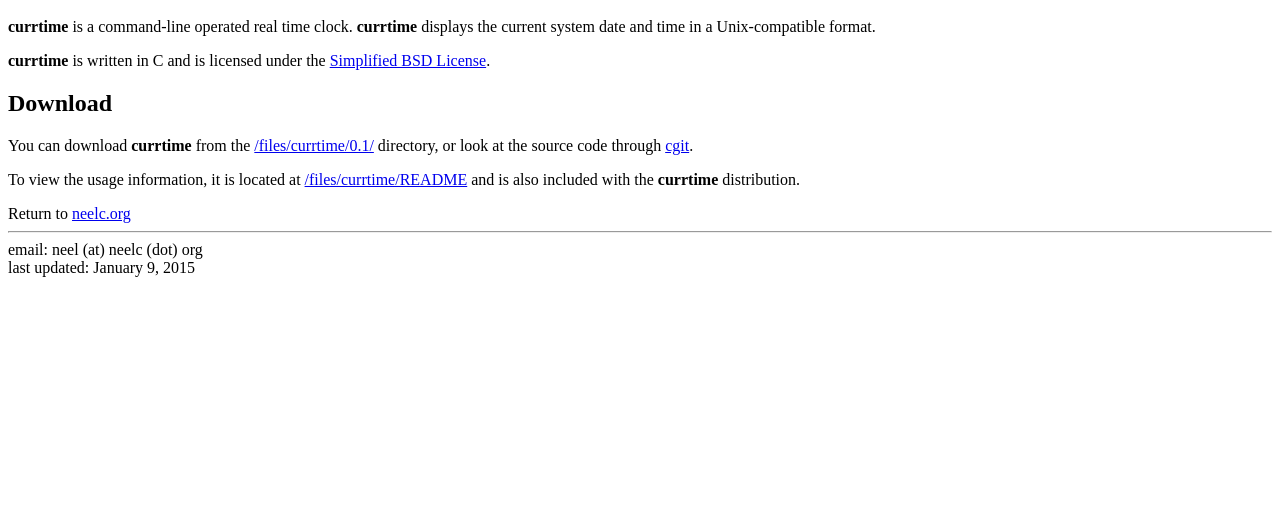
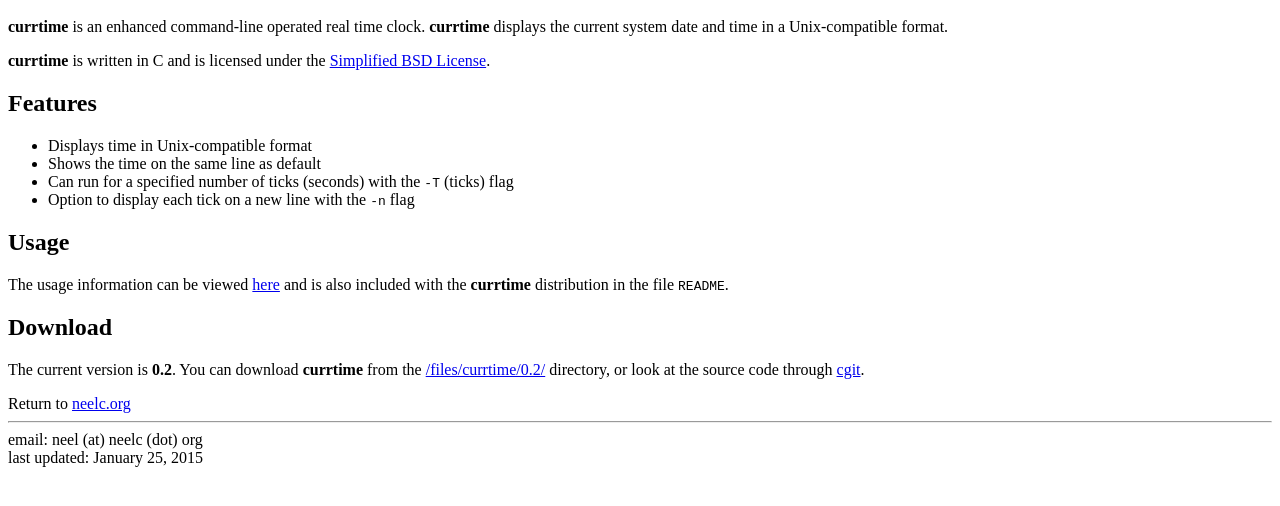
Before and after one commit to neelchauhan/www.neelc.org-OLD, a plain HTML site: page software/currtime/index.html in a window 1280 px wide. Shown: the part 48-554 px from the top of the page. Drawn offline with Linux system fonts and the light colour scheme.

Commit message:
Added currtime 0.2

```diff
--- a/software/currtime/index.html
+++ b/software/currtime/index.html
@@ -3,23 +3,35 @@
 <title>currtime</title>
 </head>
 <body>
-<h1><a name="top"> </a>currtime</h1>
-<p><b>currtime</b> is a command-line operated real time clock. <b>currtime</b>
-displays the current system date and time in a Unix-compatible format.</p>
+<h1><a name="top"> </a> currtime</h1>
+<p><b>currtime</b> is an enhanced command-line operated real time clock.
+<b>currtime</b> displays the current system date and time in a Unix-compatible
+format.</p>
 <p><b>currtime</b> is written in C and is licensed under the
 <a href="/files/currtime/LICENSE">Simplified BSD License</a>.</p>
+<h2><a name="features"> </a> Features</h2>
+<ul>
+<li>Displays time in Unix-compatible format</li>
+<li>Shows the time on the same line as default</li>
+<li>Can run for a specified number of ticks (seconds) with the <code>-T</code>
+(ticks) flag</li>
+<li>Option to display each tick on a new line with the <code>-n</code> flag</li>
+</ul>
+<h2><a name="usage"> </a> Usage</h2>
+<p>The usage information can be viewed
+<a href="http://git.neelc.org/currtime.git/tree/README">here</a> and is also
+included with the <b>currtime</b> distribution in the file
+<code>README</code>.</p>
+
 <h2><a name="download"> </a> Download</h2>
-<p>You can download <b>currtime</b> from the
-<a href="/files/currtime/0.1/">/files/currtime/0.1/</a> directory, or look at
+<p>The current version is <b>0.2</b>. You can download <b>currtime</b> from the
+<a href="/files/currtime/0.2/">/files/currtime/0.2/</a> directory, or look at
 the source code through
 <a href="http://git.neelc.org/currtime.git/">cgit</a>.</p>
 
-<p>To view the usage information, it is located at
-<a href="/files/currtime/README">/files/currtime/README</a> and is also
-included with the <b>currtime</b> distribution.</p>
 Return to <a href="/">neelc.org</a>
 <hr>
 email: neel&nbsp;(at)&nbsp;neelc&nbsp;(dot)&nbsp;org<br>
-last updated: January 9, 2015
+last updated: January 25, 2015
 </body>
 </html>
```
Also changed, not shown: 5 other files.
